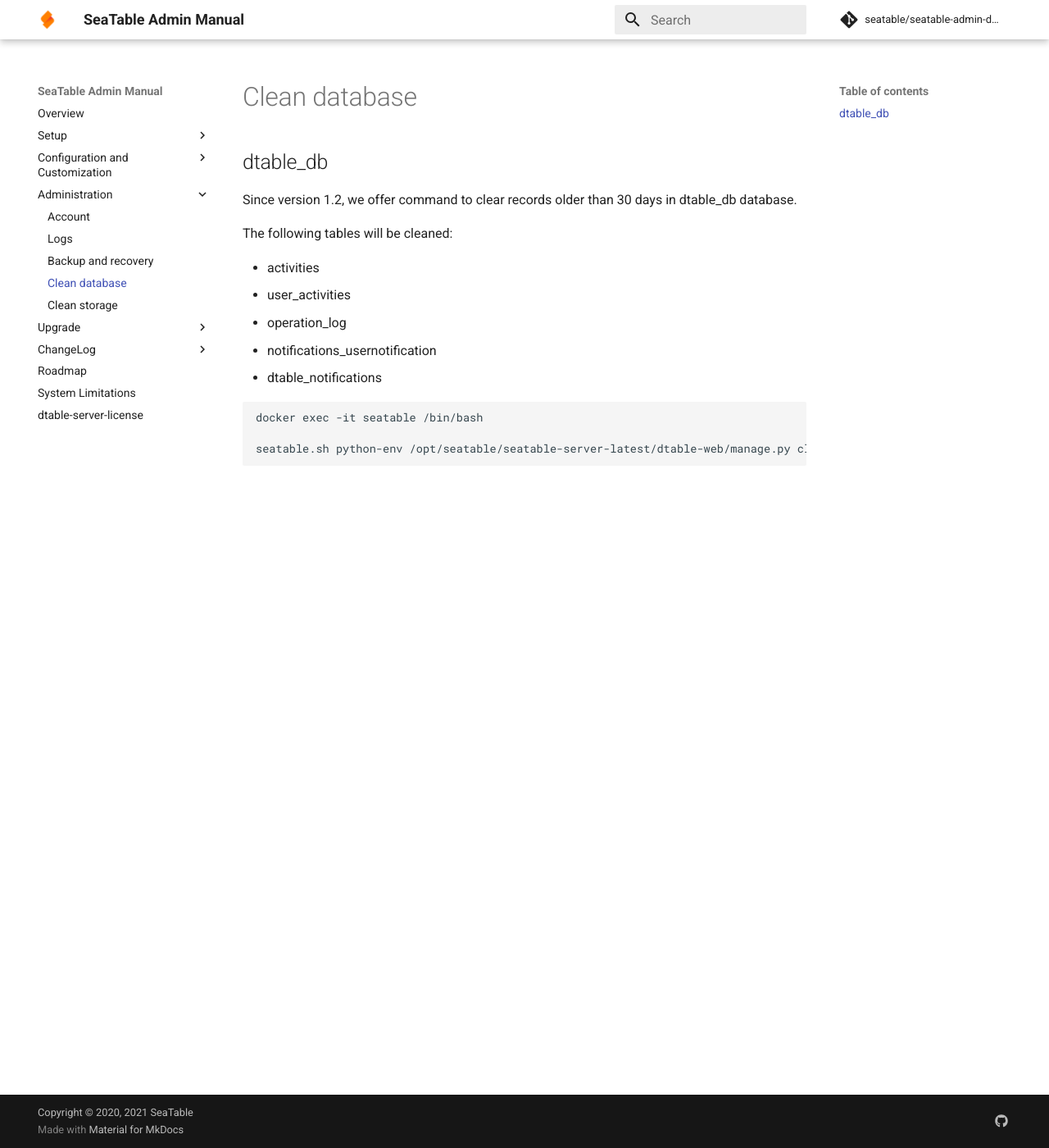
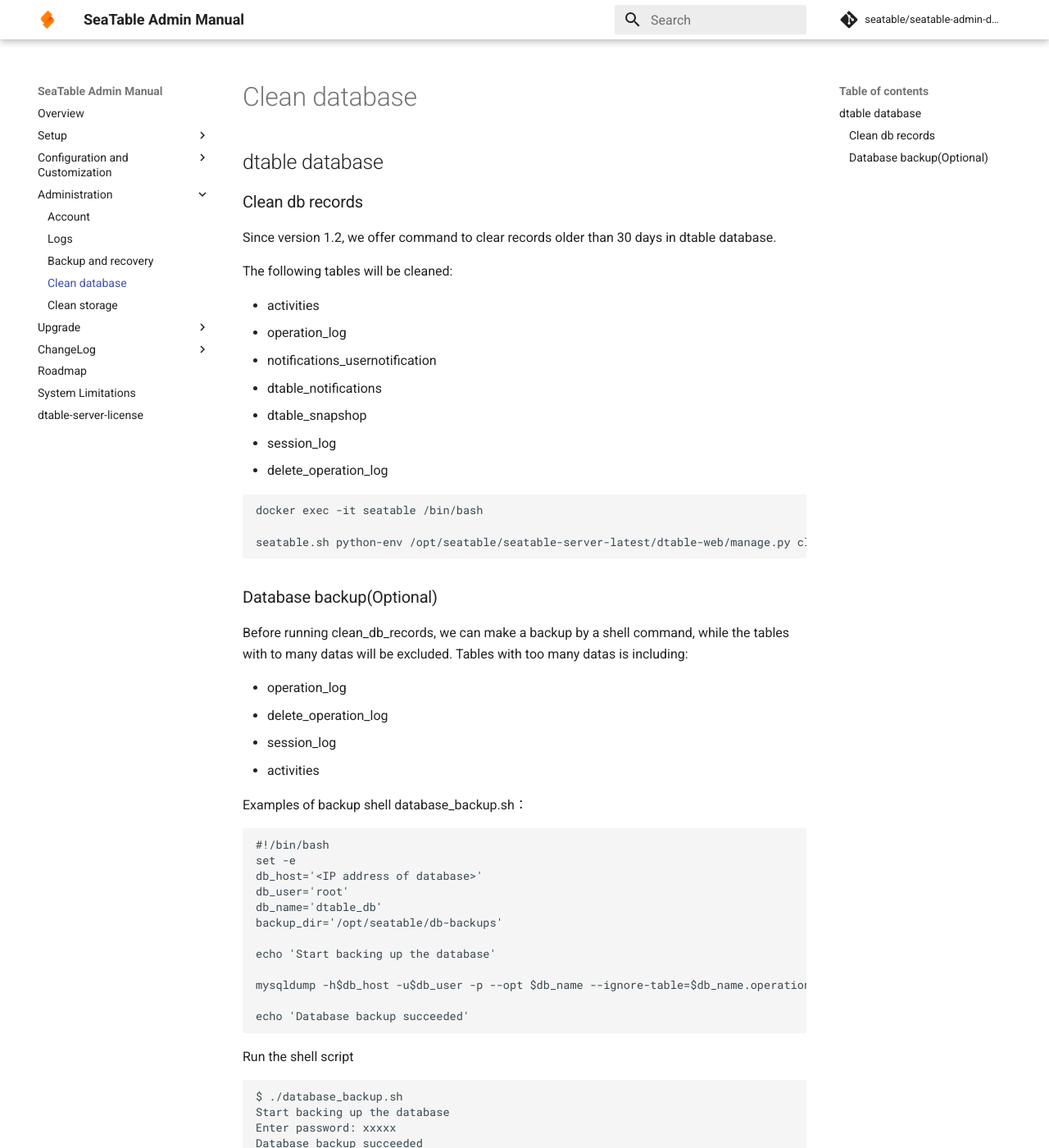
Before and after one commit to seatable/seatable-admin-docs, an MkDocs documentation site: the page built from manual/maintain/clean_database.md, in a window 1280 px wide and 1400 px high. Shown: the whole window at 82% size. Built offline with MkDocs 1.6.1 and Material for MkDocs 9.7.7, drawn with Linux system fonts in a browser that asks for light colours; comment, search, counter and statistics services are not loaded.

Commit message:
Update clean_database.md

````diff
--- a/manual/maintain/clean_database.md
+++ b/manual/maintain/clean_database.md
@@ -1,16 +1,20 @@
 # Clean database
 
-## dtable_db
+## dtable database
 
-Since version 1.2, we offer command to clear records older than 30 days in dtable_db database.
+### Clean db records
+
+Since version 1.2, we offer command to clear records older than 30 days in dtable database.
 
 The following tables will be cleaned:
 
 * activities
-* user_activities
 * operation_log
 * notifications_usernotification
 * dtable_notifications
+* dtable_snapshop
+* session_log
+* delete_operation_log
 
 
 ```
@@ -19,3 +23,41 @@
 seatable.sh python-env /opt/seatable/seatable-server-latest/dtable-web/manage.py clean_db_records
 
 ```
+
+### Database backup(Optional)
+
+Before running clean_db_records, we can make a backup by a shell command, while the tables with to many datas will be excluded. Tables with too many datas is including:
+
+- operation_log
+- delete_operation_log
+- session_log
+- activities
+
+Examples of backup shell database_backup.sh：
+
+```
+#!/bin/bash
+set -e
+db_host='<IP address of database>'
+db_user='root'
+db_name='dtable_db'
+backup_dir='/opt/seatable/db-backups'
+
+echo 'Start backing up the database'
+
+mysqldump -h$db_host -u$db_user -p --opt $db_name --ignore-table=$db_name.operation_log --ignore-table=$db_name.activities --ignore-table=$db_name.delete_operation_log --ignore-table=$db_name.session_log > $backup_dir/seatable.sql.`date +"%Y-%m-%d"`
+
+echo 'Database backup succeeded'
+
+```
+
+Run the shell script
+
+```
+$ ./database_backup.sh
+Start backing up the database
+Enter password: xxxxx
+Database backup succeeded
+```
+
+﻿
````
